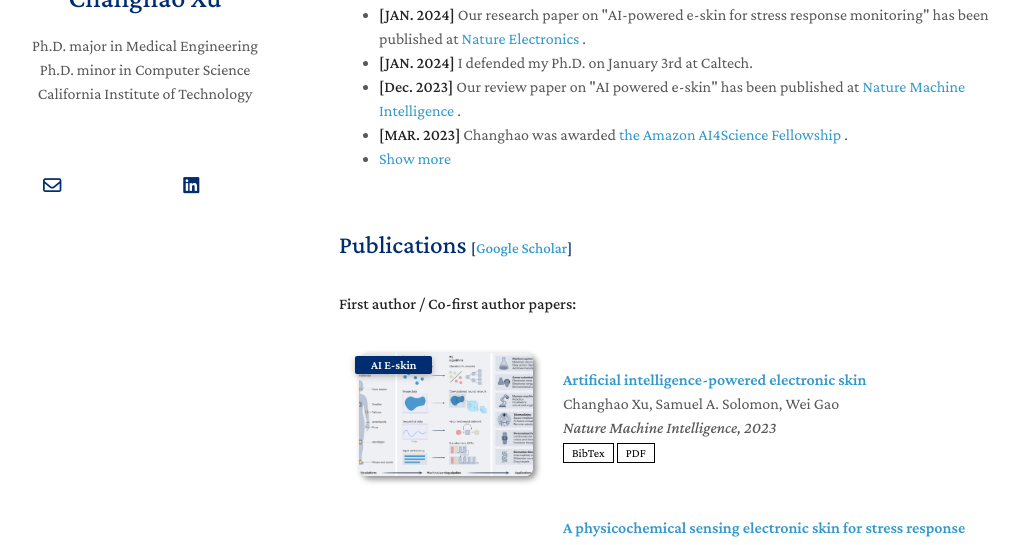
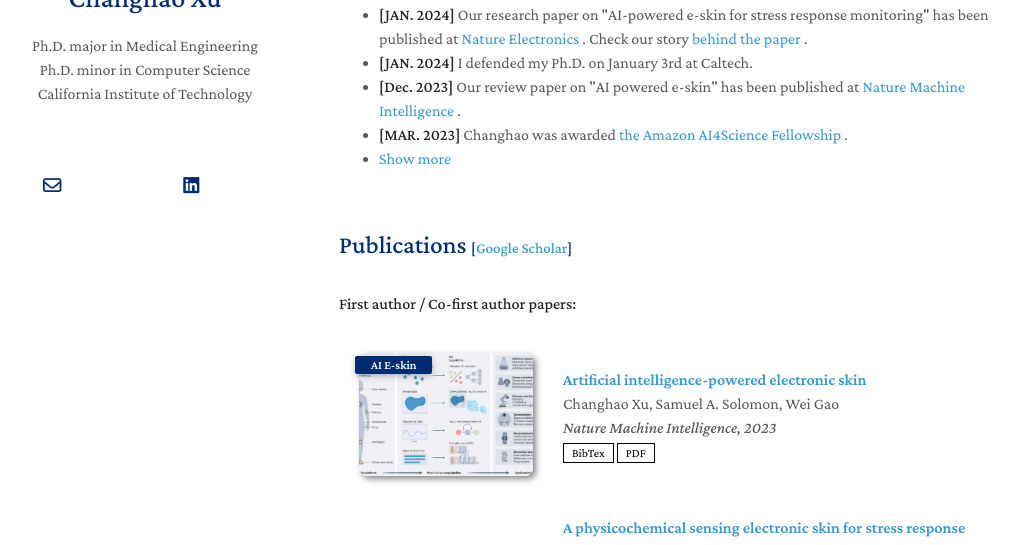
Before and after one commit to Changhao-Xu/changhao-xu.github.io, a Jekyll site: the page built from index.md, in a window 1280 px wide and 900 px high, scrolled down 357 px, cut to the strip 230-775 px from the top of the window. Shown: the whole strip, without its empty margins (131-1150 px from the left). Built offline with Jekyll 4.4.1, drawn with Linux system fonts in a browser that asks for light colours; a style sheet for code colours, icons or effects is not loaded.

Commit message:
updating

```diff
--- a/_includes/news.md
+++ b/_includes/news.md
@@ -7,6 +7,10 @@
     <strong>[JAN. 2024]</strong> Our research paper on "AI-powered e-skin for stress response monitoring" has been published at
     <span style="color:#e74d3c">
       <a href="https://doi.org/10.1038/s41928-023-01116-6">Nature Electronics</a>
+    </span>.
+    Check our story
+    <span style="color:#e74d3c">
+      <a href="https://communities.springernature.com/posts/evaluating-stress-with-artificial-intelligence-powered-electronic-skin">behind the paper</a>
     </span>.
   </li>
   <li>
```
